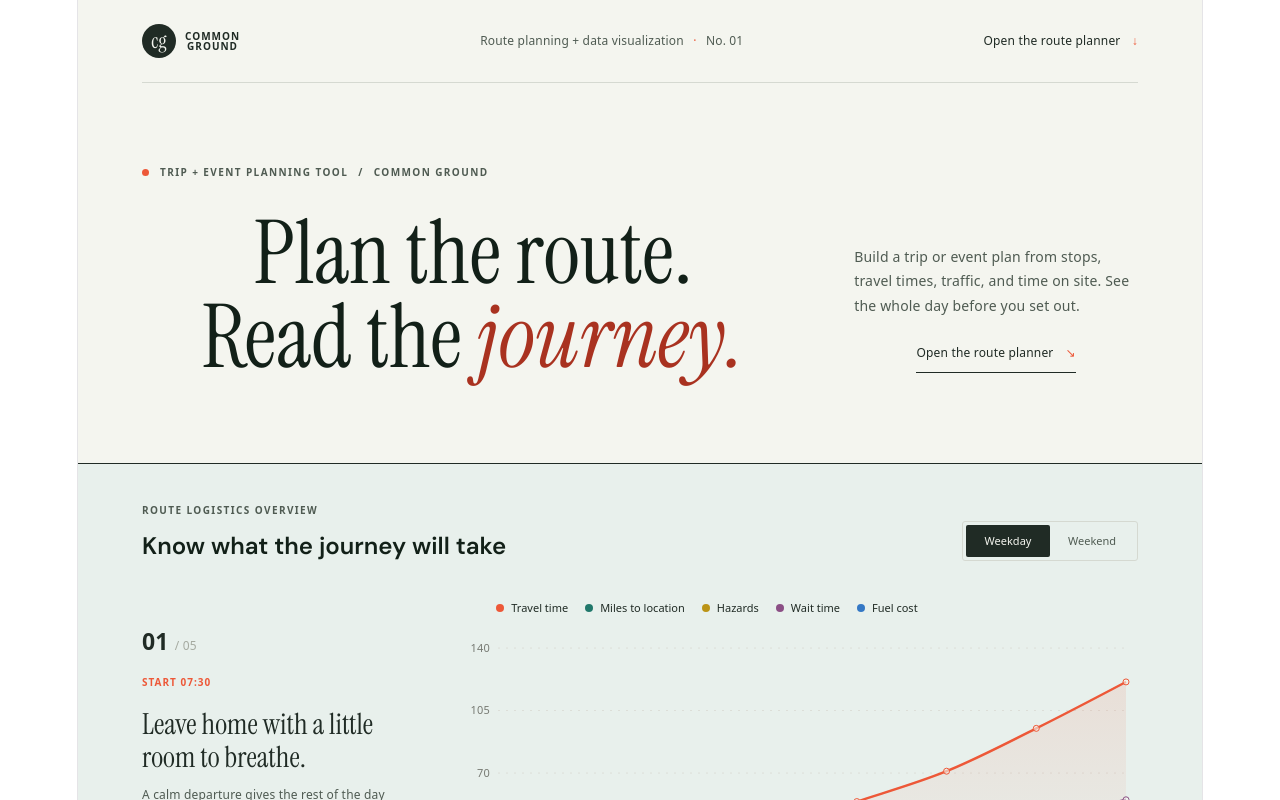
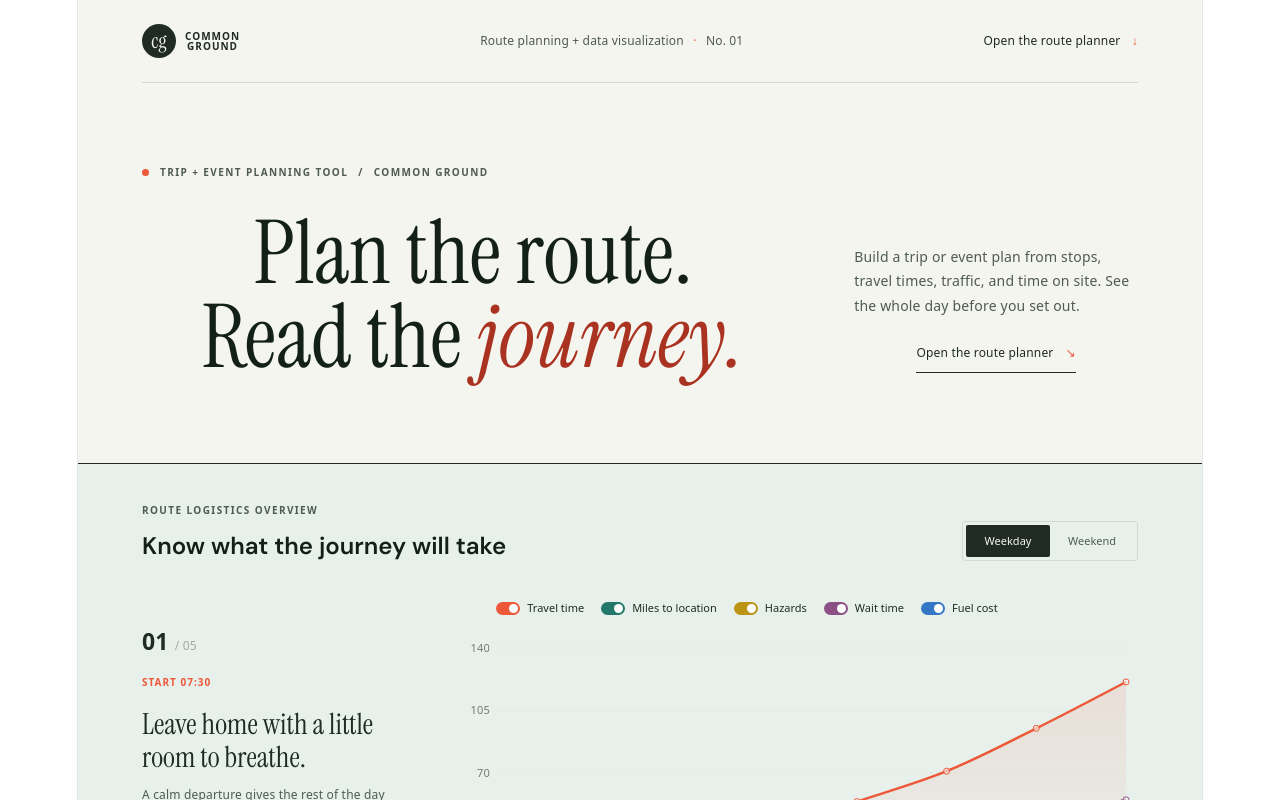
Before and after one commit to Nimbus5824/Common-Ground---Route-Planning-App, a React (Vite) app: page / in a window 1280 px wide. Shown: the top 800 px of the page. Built offline with nearby package versions, Linux system fonts and the light colour scheme.

Commit message:
Make metric controls look like toggles

```diff
--- a/src/App.tsx
+++ b/src/App.tsx
@@ -244,7 +244,7 @@ function App() {
                     key={metric}
                     onClick={() => toggleMetric(metric)}
                   >
-                    <span className="legend-dot" style={{ '--legend-color': colors[metric] } as React.CSSProperties} />
+                    <span className="metric-switch" style={{ '--metric-color': colors[metric] } as React.CSSProperties} aria-hidden="true"><span /></span>
                     {metric}
                   </button>
                 ))}
--- a/src/story.css
+++ b/src/story.css
@@ -167,6 +167,11 @@ h1 em,
 
 .legend-item[aria-pressed='true'] { color: var(--ink); opacity: 1; }
 .legend-dot { width: 8px; height: 8px; border-radius: 50%; background: var(--legend-color); }
+.metric-switch { position: relative; width: 24px; height: 13px; display: inline-block; flex: 0 0 auto; border-radius: 8px; background: #aeb6ad; transition: background .2s ease, opacity .2s ease; }
+.metric-switch span { position: absolute; top: 2px; left: 2px; width: 9px; height: 9px; border-radius: 50%; background: #fff; transition: transform .2s ease; }
+.legend-item[aria-pressed='true'] .metric-switch { background: var(--metric-color); }
+.legend-item[aria-pressed='true'] .metric-switch span { transform: translateX(11px); }
+.legend-item:focus-visible { outline: 2px solid var(--ink); outline-offset: 3px; }
 .chart-frame { width: 100%; height: 300px; }
 
 .chart-figure figcaption { display: flex; justify-content: space-between; gap: 12px; color: var(--muted); font-size: 9px; }
```
